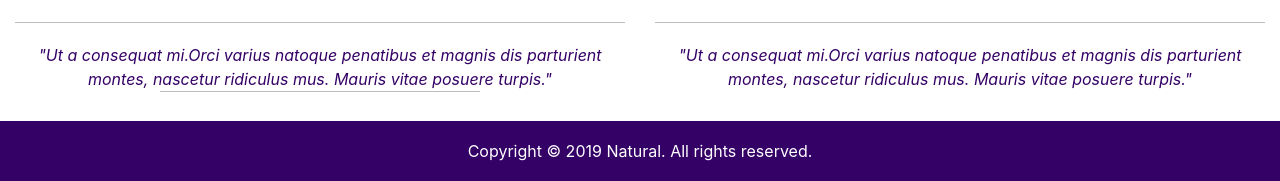
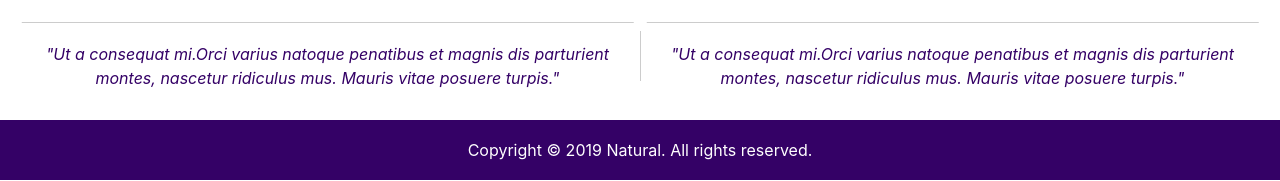
Before and after one commit to gauravgupt8/html_css_project, a plain HTML site: page index.html in a window 1280 px wide. Shown: the part 1460-1641 px from the top of the page. Drawn offline with nearby package versions, Linux system fonts and the light colour scheme.

Commit message:
fixes styling

```diff
--- a/assets/styles.css
+++ b/assets/styles.css
@@ -159,7 +159,7 @@ a:hover {
   border-top: 1px solid #bdbdbd;
 }
 
-.quote-block--first::after {
+/* .quote-block--first::after {
   content: "";
   height: 1px;
   width: 50%;
@@ -169,7 +169,7 @@ a:hover {
   top: 100%;
   position: absolute;
   transform: translateX(-50%);
-}
+} */
 
 #page_footer {
   background-color: #340166;
@@ -239,8 +239,41 @@ a:hover {
   .quote-block--first p,
   .quote-block--second p {
     padding-top: 20px;
-    border-top: 1px solid #bdbdbd;
     margin: 0;
+  }
+
+  /* .quote-block--first {
+    top: 51%;
+    width: 65px;
+    left: 95%;
+    transform: rotateZ(90deg);
+  } */
+  .quote-block--first p, .quote-block--second p {
+    position: relative;
+  }
+
+  .quote-block--first p:before, .quote-block--second p:before {
+    width: 98%;
+    content: "";
+    display: block;
+    position: absolute;
+    top: 0;
+    left: 50%;
+    height: 1px;
+    background: #ccc;
+    transform: translateX(-50%);
+  }
+
+  .quote-block--first p:after {
+    width: 1px;
+    content: "";
+    display: block;
+    position: absolute;
+    top: 50%;
+    left: 100%;
+    height: 50px;
+    background: #ccc;
+    transform: translateY(-50%);
   }
 
   .fruit-section {
--- a/index.html
+++ b/index.html
@@ -1,15 +1,23 @@
 <!doctype html>
 <html lang="en">
+
 <head>
   <meta charset="utf-8">
   <meta name="viewport" content="width=device-width, initial-scale=1.0">
   <meta name="author" content="Palash Bera">
   <title>Natural</title>
 
-    <script src="https://code.jquery.com/jquery-3.2.1.slim.min.js" integrity="sha384-KJ3o2DKtIkvYIK3UENzmM7KCkRr/rE9/Qpg6aAZGJwFDMVNA/GpGFF93hXpG5KkN" crossorigin="anonymous"></script>
-    <script src="https://cdnjs.cloudflare.com/ajax/libs/popper.js/1.12.9/umd/popper.min.js" integrity="sha384-ApNbgh9B+Y1QKtv3Rn7W3mgPxhU9K/ScQsAP7hUibX39j7fakFPskvXusvfa0b4Q" crossorigin="anonymous"></script>
-    <script src="https://maxcdn.bootstrapcdn.com/bootstrap/4.0.0/js/bootstrap.min.js" integrity="sha384-JZR6Spejh4U02d8jOt6vLEHfe/JQGiRRSQQxSfFWpi1MquVdAyjUar5+76PVCmYl" crossorigin="anonymous"></script>
-    <link rel="stylesheet" href="https://maxcdn.bootstrapcdn.com/bootstrap/4.0.0/css/bootstrap.min.css" integrity="sha384-Gn5384xqQ1aoWXA+058RXPxPg6fy4IWvTNh0E263XmFcJlSAwiGgFAW/dAiS6JXm" crossorigin="anonymous">
+  <script src="https://code.jquery.com/jquery-3.2.1.slim.min.js"
+    integrity="sha384-KJ3o2DKtIkvYIK3UENzmM7KCkRr/rE9/Qpg6aAZGJwFDMVNA/GpGFF93hXpG5KkN"
+    crossorigin="anonymous"></script>
+  <script src="https://cdnjs.cloudflare.com/ajax/libs/popper.js/1.12.9/umd/popper.min.js"
+    integrity="sha384-ApNbgh9B+Y1QKtv3Rn7W3mgPxhU9K/ScQsAP7hUibX39j7fakFPskvXusvfa0b4Q"
+    crossorigin="anonymous"></script>
+  <script src="https://maxcdn.bootstrapcdn.com/bootstrap/4.0.0/js/bootstrap.min.js"
+    integrity="sha384-JZR6Spejh4U02d8jOt6vLEHfe/JQGiRRSQQxSfFWpi1MquVdAyjUar5+76PVCmYl"
+    crossorigin="anonymous"></script>
+  <link rel="stylesheet" href="https://maxcdn.bootstrapcdn.com/bootstrap/4.0.0/css/bootstrap.min.css"
+    integrity="sha384-Gn5384xqQ1aoWXA+058RXPxPg6fy4IWvTNh0E263XmFcJlSAwiGgFAW/dAiS6JXm" crossorigin="anonymous">
 
   <link rel="stylesheet" href="assets/styles.css">
 </head>
@@ -18,7 +26,8 @@
   <header>
     <nav class="navbar navbar-expand-sm">
       <img src="assets/images/logo.jpg" alt="natural-logo" id="navbar_logo">
-        <button class="navbar-toggler navbar-toggler-icon" type="button" data-toggle="collapse" data-target="#navbar_supported_content"> </button>
+      <button class="navbar-toggler navbar-toggler-icon" type="button" data-toggle="collapse"
+        data-target="#navbar_supported_content"> </button>
 
       <div class="collapse navbar-collapse" id="navbar_supported_content">
         <ul class="navbar-nav">
@@ -48,11 +57,13 @@
         </div>
       </div>
       <a class="carousel-control-prev" href="#carousel_controls" role="button" data-slide="prev">
-          <img src="assets/images/arrow.jpg" alt="arrow sign" class="carousel-control-prev-icon arrow-icon" id="arrow_left">
+        <img src="assets/images/arrow.jpg" alt="arrow sign" class="carousel-control-prev-icon arrow-icon"
+          id="arrow_left">
         <span class="sr-only">Previous</span>
       </a>
       <a class="carousel-control-next" href="#carousel_controls" role="button" data-slide="next">
-          <img src="assets/images/arrow.jpg" alt="arrow sign" class="carousel-control-prev-icon arrow-icon" id="arrow_right">
+        <img src="assets/images/arrow.jpg" alt="arrow sign" class="carousel-control-prev-icon arrow-icon"
+          id="arrow_right">
         <span class="sr-only">Next</span>
       </a>
     </div>
@@ -96,26 +107,30 @@
   <section class="banner-block">
     <div class="banner-content fruit-section">
       <h2>Cras elit massa</h2>
-        <p> Phasellus at egestas nulla, eget hendreit sapein, Nullam ele fend rutrum felles, non ullamcorper justo pharetra non </p>
+      <p> Phasellus at egestas nulla, eget hendreit sapein, Nullam ele fend rutrum felles, non ullamcorper justo
+        pharetra non </p>
       <img src="assets/images/fruits.png" alt="fruits" id="banner_img">
     </div>
   </section>
 
   <section class="fruit-blog">
     <h2>Donec eu viverra neque</h2>
-      <p> Nulla a sem in erat accumsan molestie et ac dolor. Vivamus ornare arcu id lacus rhoncus mollis. Nulli facilisi. Sed curser dolor sit amet dignissim luctus </p>
+    <p> Nulla a sem in erat accumsan molestie et ac dolor. Vivamus ornare arcu id lacus rhoncus mollis. Nulli facilisi.
+      Sed curser dolor sit amet dignissim luctus </p>
   </section>
 
   <section class="body-content">
-      <div class="row quote-block">
+    <div class="row quote-block no-gutters">
       <div class="col-sm-6 quote-block--first">
         <p>
-            &quot;Ut a consequat mi.Orci varius natoque penatibus et magnis dis parturient montes, nascetur ridiculus mus. Mauris vitae posuere turpis.&quot;
+          &quot;Ut a consequat mi.Orci varius natoque penatibus et magnis dis parturient montes, nascetur ridiculus mus.
+          Mauris vitae posuere turpis.&quot;
         </p>
       </div>
       <div class="col-sm-6 quote-block--second">
         <p>
-            &quot;Ut a consequat mi.Orci varius natoque penatibus et magnis dis parturient montes, nascetur ridiculus mus. Mauris vitae posuere turpis.&quot;
+          &quot;Ut a consequat mi.Orci varius natoque penatibus et magnis dis parturient montes, nascetur ridiculus mus.
+          Mauris vitae posuere turpis.&quot;
         </p>
       </div>
     </div>
@@ -123,4 +138,5 @@
 
   <footer id="page_footer">Copyright &copy; 2019 Natural. All rights reserved.</footer>
 </body>
+
 </html>
```
Lines whose indentation alone changed are shown as unchanged.
